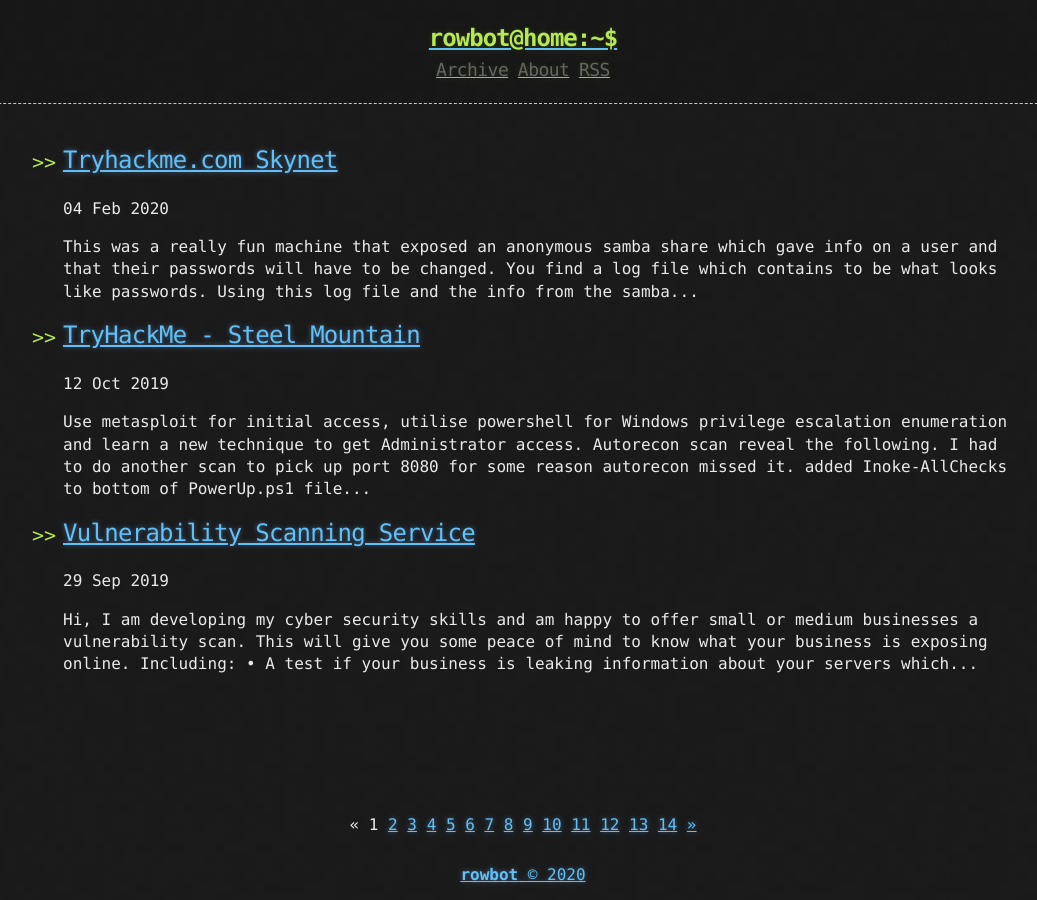
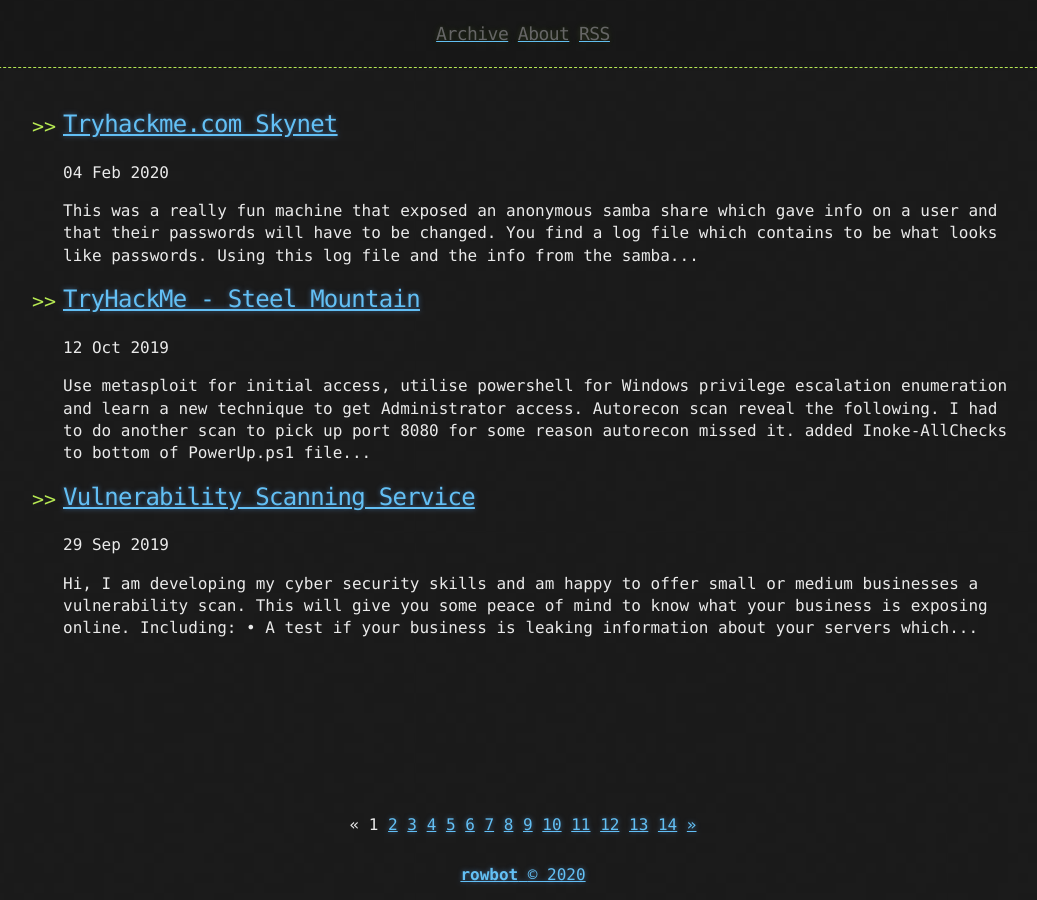
Before and after one commit to rowbot1/offsec, a Jekyll site: the page built from index.html, in a window 1280 px wide. Shown: the whole page, without its empty margins (117-1154 px from the left). Built offline with Jekyll 4.4.1, drawn with Linux system fonts in a browser that asks for light colours; the list of posts is cut into pages by our own code.

Commit message:
Update header.html

```diff
--- a/_includes/header.html
+++ b/_includes/header.html
@@ -2,7 +2,7 @@
   <div>
     <a href="{{ "/" | prepend: site.baseurl | replace: '//', '/' }}">
     {% assign owner_first_name = site.owner | split: " " %}
-    <h1>{{ owner_first_name[0] | downcase }}@home:~$</h1>
+    <h1><OffSecNewbie class="com"></OffSecNewbie></h1>
     </a>
     <div class="header-links">
       {% include links.html %}
```
